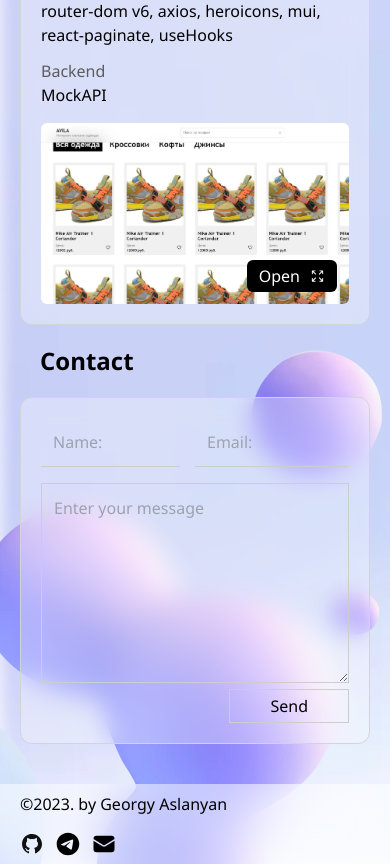
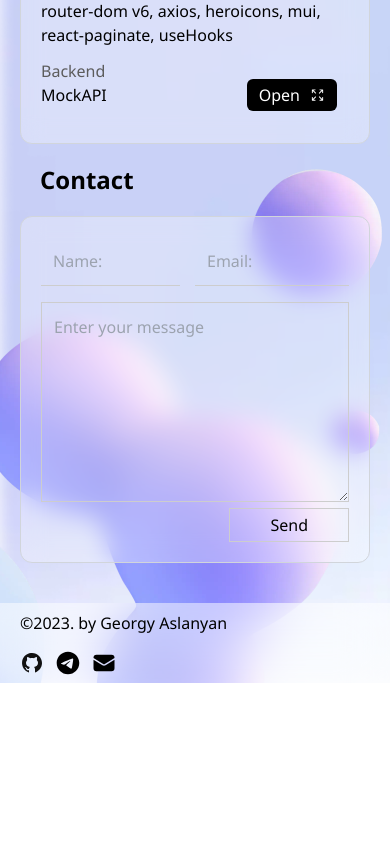
Before and after one commit to GeorgiyAslanyan/portfolio, a Next.js app: page / in a window 390 px wide. Shown: the part 2280-3144 px from the top of the page. After the commit the page ends 2963 px from the top, so only its background shows below. Built offline with nearby package versions, Linux system fonts and the light colour scheme.

Commit message:
projects fix

```diff
--- a/components/Works/index.tsx
+++ b/components/Works/index.tsx
@@ -8,7 +8,7 @@ const Works = () => {
       <h2 className="text-2xl font-semibold p-5">Projects</h2>
       <div className="glassBackground">
         <div className="block md:flex justify-between">
-          <div className="gap-y-3 grid md:w-1/2 lg:w-2/3 w-full">
+          <div className="gap-y-3 grid md:w-2/3 w-full">
             <h3 className="text-[20px] font-semibold">Avila</h3>
             <div>
               <p className="text-[#5c5c5c]">Description</p>
@@ -26,7 +26,7 @@ const Works = () => {
               <p className="">MockAPI</p>
             </div>
           </div>
-          <div className="relative mt-4 rounded-md overflow-hidden">
+          <div className="relative mt-4 rounded-md">
             <a
               target="_blank"
               rel="noreferrer"
@@ -37,7 +37,7 @@ const Works = () => {
               Open
               <ArrowsPointingOutIcon width={15} className="ml-[10px]" />
             </a>
-            <img src="/avila.webp" alt="avila" className="object-cover h-full max-w-[370px]"/>
+            <img src="/avila.webp" alt="avila" className="lg:block hidden object-cover h-full max-w-[370px]"/>
           </div>
         </div>
       </div>
```
